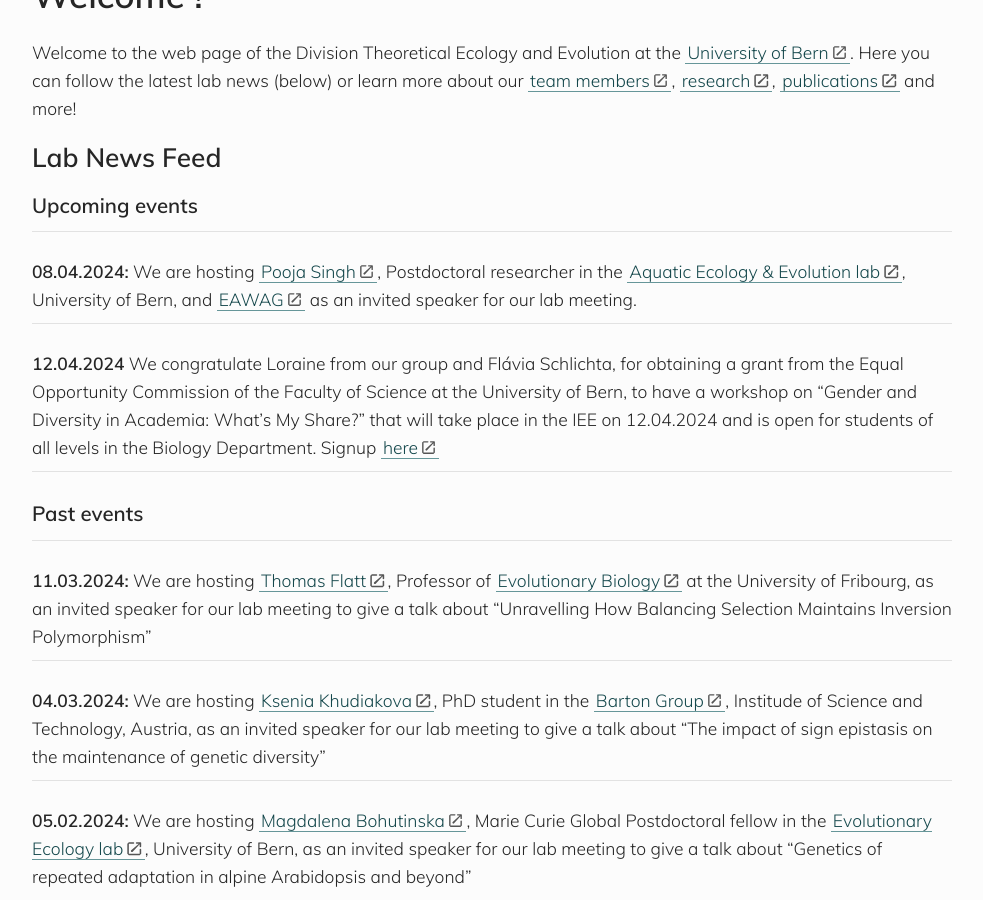
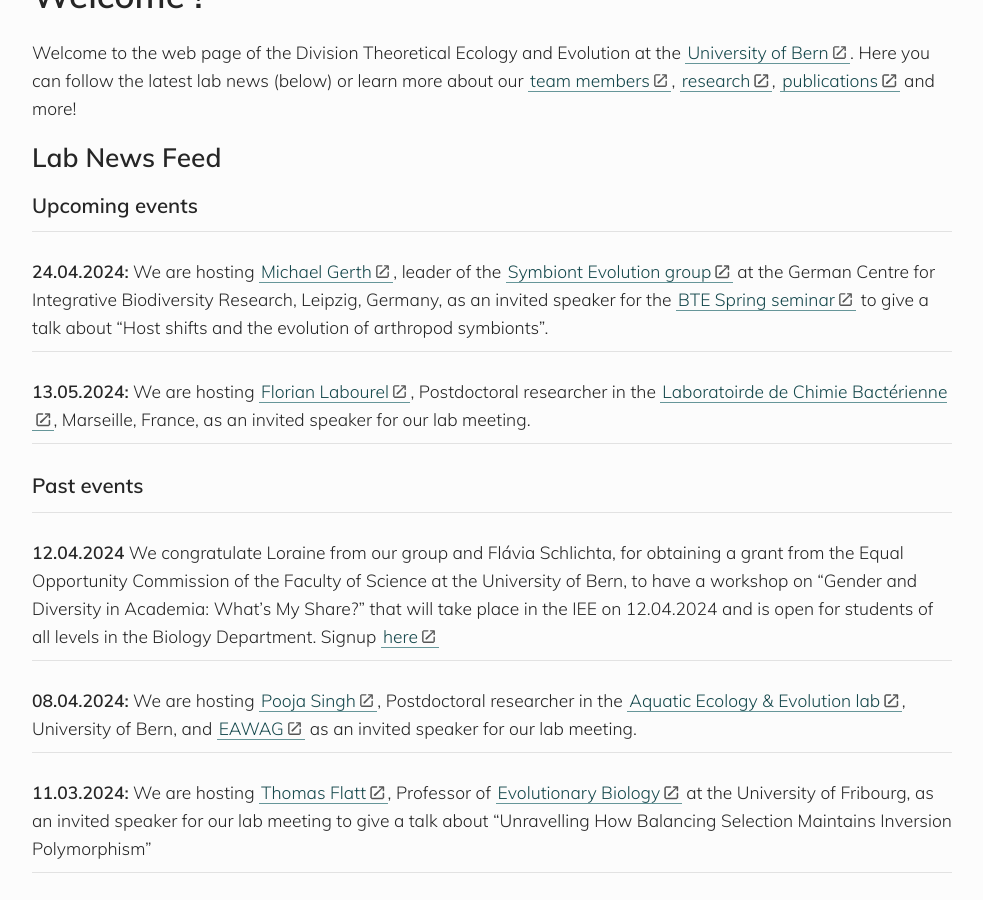
Before and after one commit to banklab/banklab.github.io, a Jekyll site: the page built from index.md, in a window 1280 px wide and 900 px high, scrolled down 383 px. Shown: the whole window, without its empty margins (148-1131 px from the left). Built offline with Jekyll 4.4.1, drawn with Linux system fonts in a browser that asks for light colours; some web fonts are replaced.

Commit message:
Update index.md

```diff
--- a/index.md
+++ b/index.md
@@ -14,7 +14,15 @@ Welcome to the web page of the Division Theoretical Ecology and Evolution at the
 
 ---
 
-**08.04.2024:** We are hosting [Pooja Singh](https://scholar.google.com/citations?user=i1GhoccAAAAJ), Postdoctoral researcher in the [Aquatic Ecology & Evolution lab](https://www.aqua.iee.unibe.ch/index_eng.html), University of Bern, and [EAWAG](https://www.eawag.ch/en/department/fishec/) as an invited speaker for our lab meeting.
+**24.04.2024:** We are hosting [Michael Gerth](https://scholar.google.com/citations?user=puPG9FUAAAAJ&hl=en&oi=ao), leader of the [Symbiont Evolution group](https://www.idiv.de/en/symbiont-evolution.html) at the German Centre for Integrative Biodiversity Research, Leipzig, Germany, as an invited speaker for the [BTE Spring seminar](https://www.iee.unibe.ch/studies/lecture_series_in_behavioral_theoretical_and_evolutionary_biology/index_eng.html) to give a talk about "Host shifts and the evolution of arthropod symbionts".
+
+---
+
+**13.05.2024:** We are hosting [Florian Labourel](https://scholar.google.com/citations?user=epay42kAAAAJ&hl=en&oi=ao), Postdoctoral researcher in the [Laboratoirde de Chimie Bactérienne](https://lcb.cnrs.fr/), Marseille, France, as an invited speaker for our lab meeting.
+
+---
+
+### Past events
 
 ---
 
@@ -22,7 +30,7 @@ Welcome to the web page of the Division Theoretical Ecology and Evolution at the
 
 ---
 
-### Past events
+**08.04.2024:** We are hosting [Pooja Singh](https://scholar.google.com/citations?user=i1GhoccAAAAJ), Postdoctoral researcher in the [Aquatic Ecology & Evolution lab](https://www.aqua.iee.unibe.ch/index_eng.html), University of Bern, and [EAWAG](https://www.eawag.ch/en/department/fishec/) as an invited speaker for our lab meeting.
 
 ---
 
```
